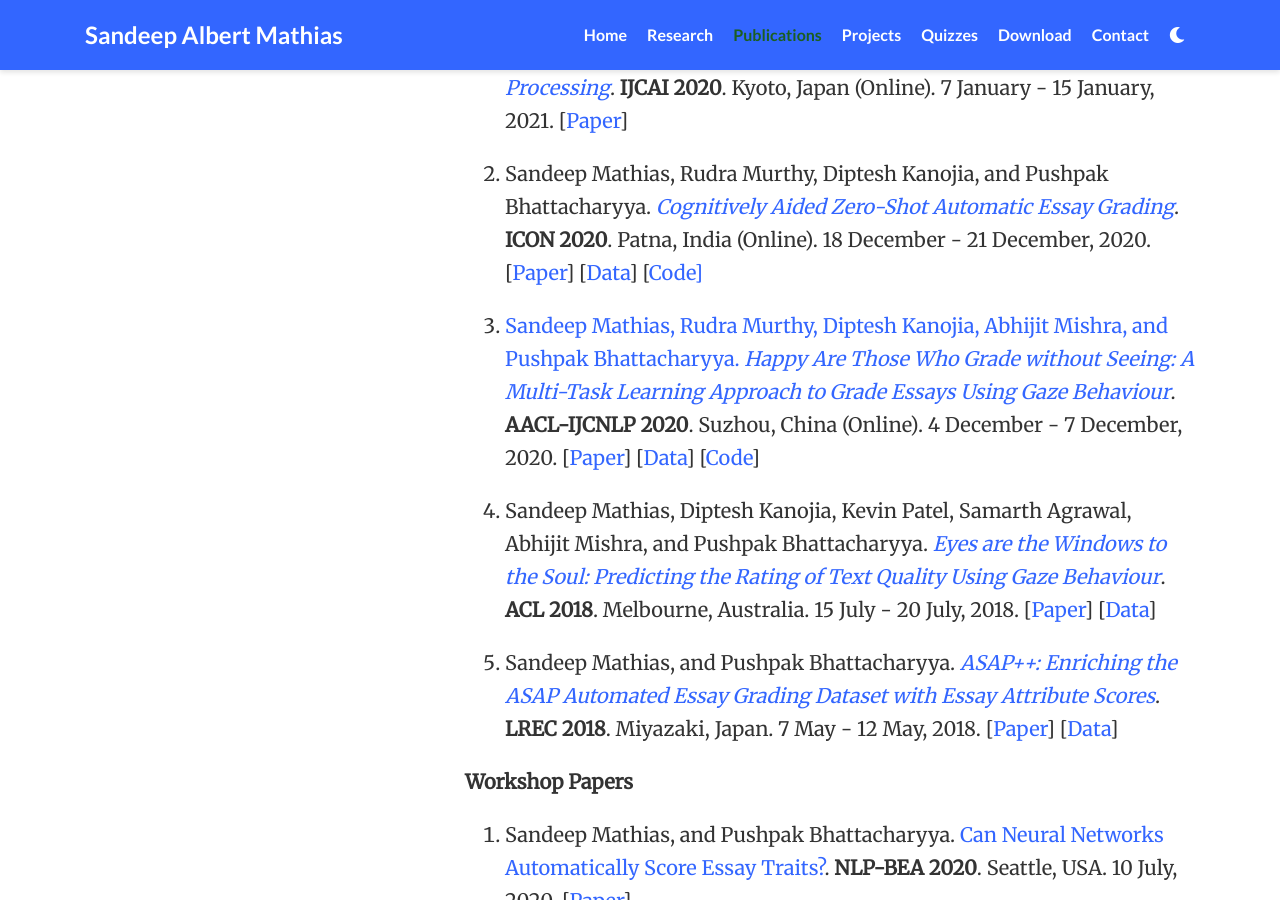
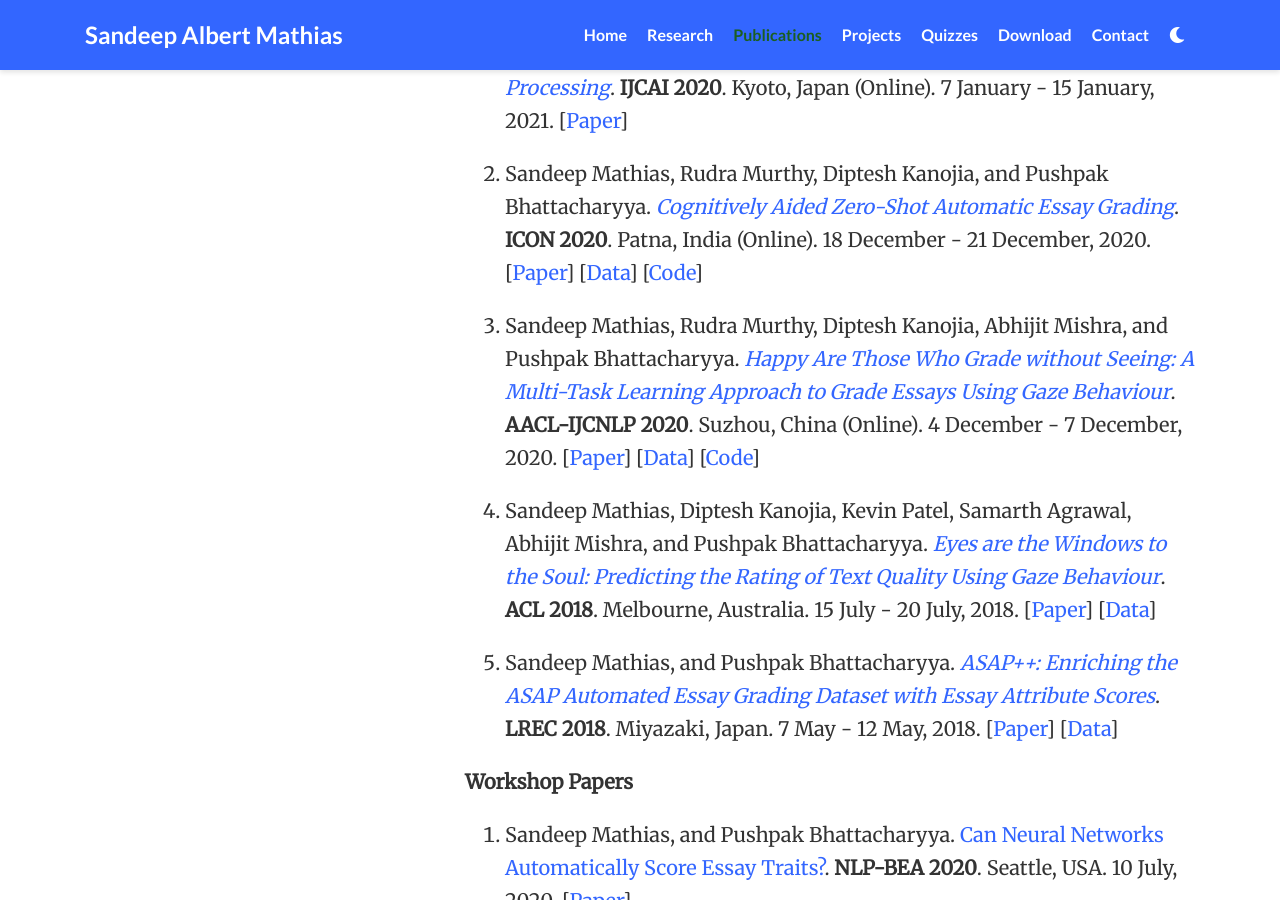
Before and after one commit to lwsam/lwsam.github.io, a Jekyll site: the page index.html, which Jekyll copies as it is, in a window 1280 px wide and 900 px high, scrolled down 1566 px. Built offline with Jekyll 4.4.1, drawn with Linux system fonts in a browser that asks for light colours; nearby versions of some CDN libraries; Markdown is read by kramdown in place of the engine named in the settings; a style sheet for code colours, icons or effects is not loaded.

Commit message:
Update index.html

```diff
--- a/index.html
+++ b/index.html
@@ -234,7 +234,7 @@
 	<p>Sandeep Mathias, Diptesh Kanojia, Abhijit Mishra, and Pushpak Bhattacharyya. <a href= "https://www.ijcai.org/Proceedings/2020/683"><em>A Survey on Using Gaze Behaviour for Natural Language Processing</em></a>. <strong>IJCAI 2020</strong>. Kyoto, Japan (Online). 7 January - 15 January, 2021. [<a href="papers/ijcai20-gaze-survey.pdf">Paper</a>]</p>
 </li>
 <li>
-	<p>Sandeep Mathias, Rudra Murthy, Diptesh Kanojia, and Pushpak Bhattacharyya. <a href="papers/icon20-cognitive-0shot-AEG.pdf"><em>Cognitively Aided Zero-Shot Automatic Essay Grading</em></a>. <strong>ICON 2020</strong>. Patna, India (Online). 18 December - 21 December, 2020. [<a href="papers/icon20-cognitive-0shot-AEG.pdf">Paper</a>] [<a href="http://www.cfilt.iitb.ac.in/cognitive-nlp/">Data</a>] [<a href="https://github.com/lwsam/ASAP-Gaze">Code]</p>
+	<p>Sandeep Mathias, Rudra Murthy, Diptesh Kanojia, and Pushpak Bhattacharyya. <a href="papers/icon20-cognitive-0shot-AEG.pdf"><em>Cognitively Aided Zero-Shot Automatic Essay Grading</em></a>. <strong>ICON 2020</strong>. Patna, India (Online). 18 December - 21 December, 2020. [<a href="papers/icon20-cognitive-0shot-AEG.pdf">Paper</a>] [<a href="http://www.cfilt.iitb.ac.in/cognitive-nlp/">Data</a>] [<a href="https://github.com/lwsam/ASAP-Gaze">Code</a>]</p>
 </li>
 <li>
 	<p>Sandeep Mathias, Rudra Murthy, Diptesh Kanojia, Abhijit Mishra, and Pushpak Bhattacharyya. <a href="https://www.aclweb.org/anthology/2020.aacl-main.86/"><em>Happy Are Those Who Grade without Seeing: A Multi-Task Learning Approach to Grade Essays Using Gaze Behaviour</em></a>. <strong>AACL-IJCNLP 2020</strong>. Suzhou, China (Online). 4 December - 7 December, 2020. [<a href="papers/aacl-ijcnlp20-cognitive-AEG.pdf">Paper</a>] [<a href="http://www.cfilt.iitb.ac.in/cognitive-nlp/">Data</a>] [<a href="https://github.com/lwsam/ASAP-Gaze">Code</a>]</p>
```
